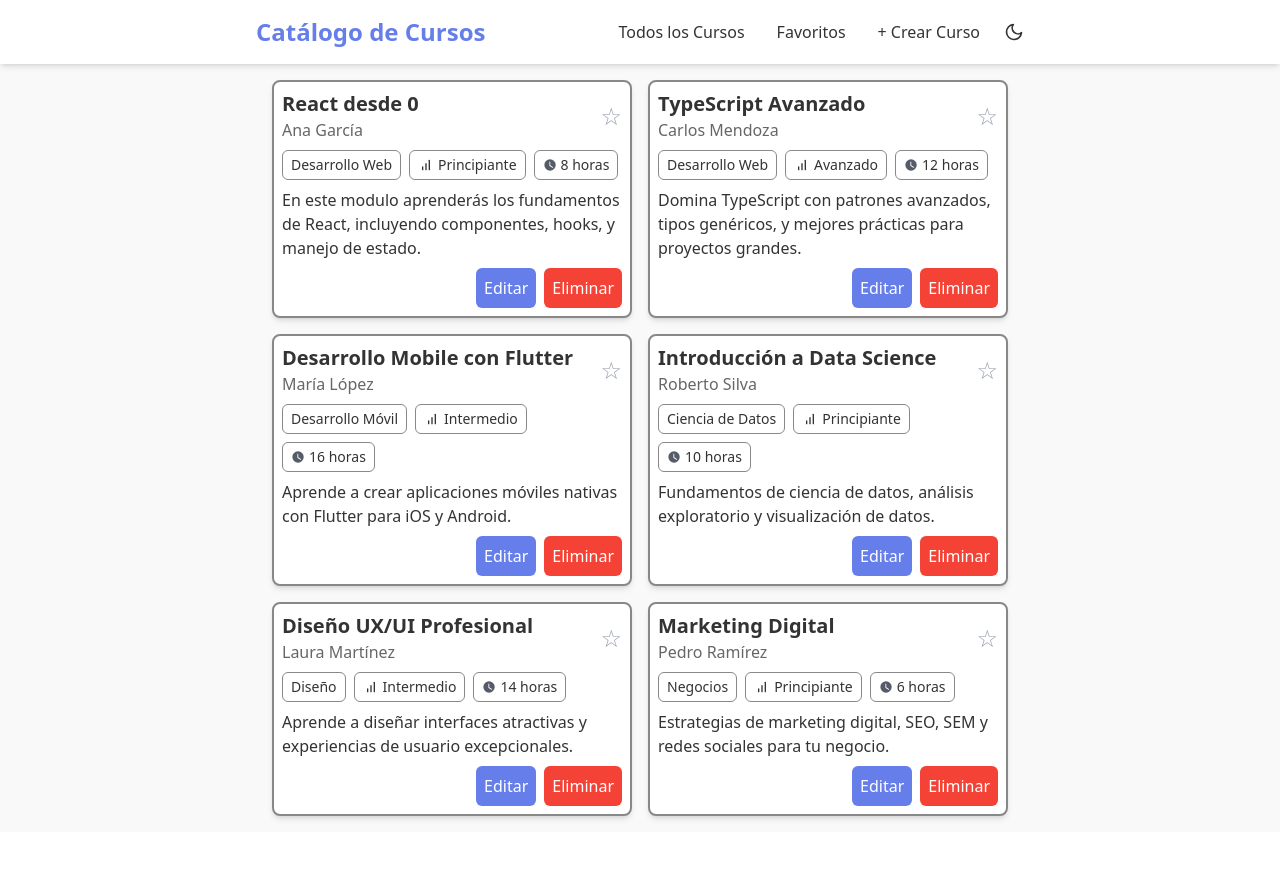
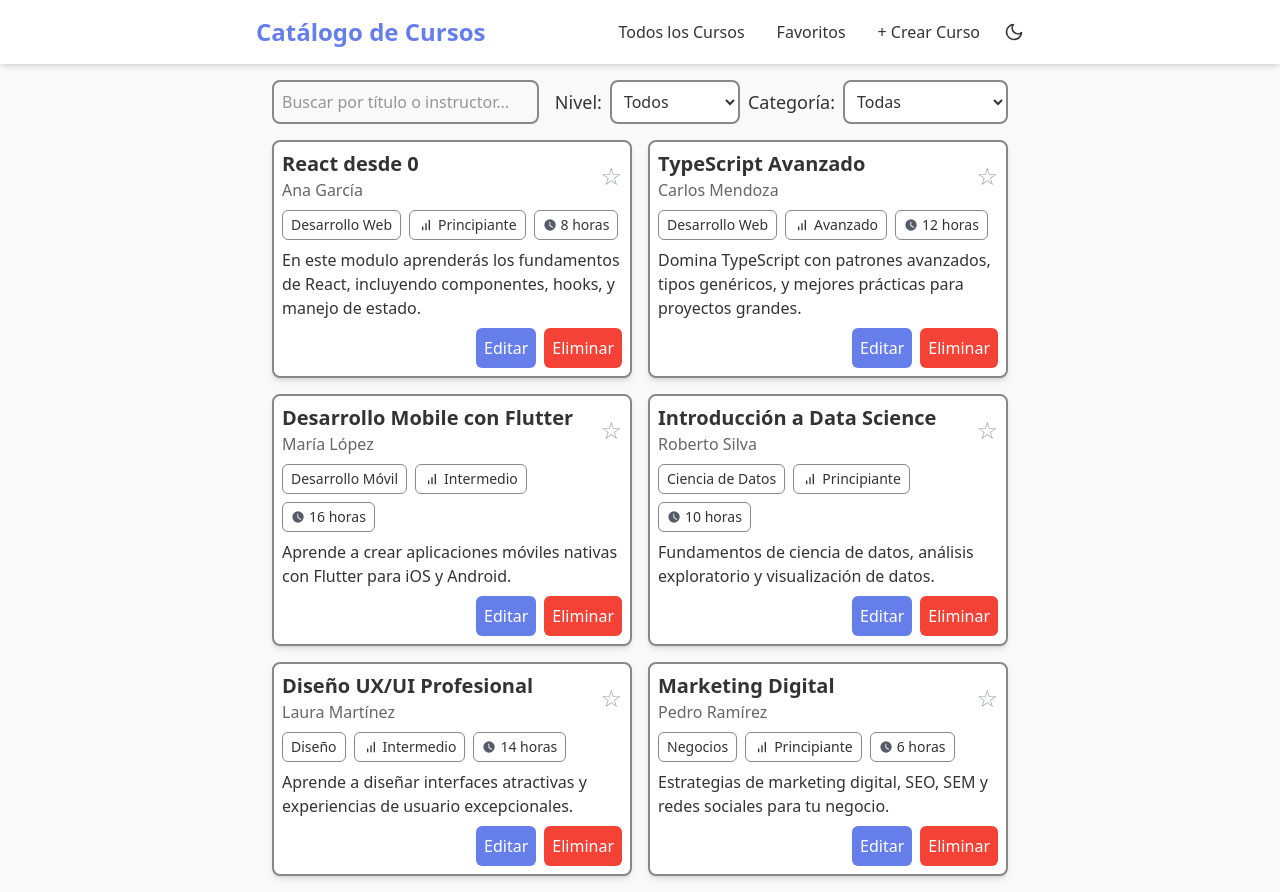
Before and after one commit to LangelXoBl/course-catalog, a React (Vite) app: page / in a window 1280 px wide. Before the commit the page ends 832 px from the top, so only its background shows below. Built offline with nearby package versions, Linux system fonts and the light colour scheme.

Commit message:
add filter and search functionality to courses

```diff
--- /dev/null
+++ b/src/components/FilterBar.tsx
@@ -0,0 +1,45 @@
+import { useCourses } from '../hooks/useCourses';
+import type { CourseLevel, CourseCategory } from '../types/Course';
+
+export const FilterBar = () => {
+  const { filterLevel, filterCategory, setFilterLevel, setFilterCategory } = useCourses();
+
+  return (
+    <div className="flex gap-2 items-center text-content">
+      <div className="flex gap-2 items-center">
+        <label className="text-lg" htmlFor="level-filter">
+          Nivel:
+        </label>
+        <select
+          id="level-filter"
+          value={filterLevel}
+          onChange={(e) => setFilterLevel(e.target.value as CourseLevel | 'all')}
+          className="p-2 border-2 border-tertiary rounded-lg bg-surface"
+        >
+          <option value="all">Todos</option>
+          <option value="beginner">Principiante</option>
+          <option value="intermediate">Intermedio</option>
+          <option value="advanced">Avanzado</option>
+        </select>
+      </div>
+      <div className="flex gap-2 items-center">
+        <label className="text-lg" htmlFor="category-filter">
+          Categoría:
+        </label>
+        <select
+          id="category-filter"
+          value={filterCategory}
+          onChange={(e) => setFilterCategory(e.target.value as CourseCategory | 'all')}
+          className="p-2 border-2 border-tertiary rounded-lg bg-surface"
+        >
+          <option value="all">Todas</option>
+          <option value="web_development">Desarrollo Web</option>
+          <option value="mobile_development">Desarrollo Móvil</option>
+          <option value="data_science">Ciencia de Datos</option>
+          <option value="design">Diseño</option>
+          <option value="business">Negocios</option>
+        </select>
+      </div>
+    </div>
+  );
+};
--- /dev/null
+++ b/src/components/SearchBar.tsx
@@ -0,0 +1,17 @@
+import { useCourses } from '../hooks/useCourses';
+
+export const SearchBar = () => {
+  const { searchTerm, setSearchTerm } = useCourses();
+
+  return (
+    <div className="w-full">
+      <input
+        type="text"
+        placeholder="Buscar por título o instructor..."
+        value={searchTerm}
+        onChange={(e) => setSearchTerm(e.target.value)}
+        className="w-full p-2 text-content border-2 rounded-lg border-tertiary"
+      />
+    </div>
+  );
+};
--- a/src/context/courses/Provider.tsx
+++ b/src/context/courses/Provider.tsx
@@ -78,10 +78,13 @@ export const CoursesProvider = ({ children }: Props) => {
 
   const getFilteredCourses = () => {
     return courses.filter((course) => {
-      const validCategory = filterCategory === 'all' ? true : filterCategory === course.category;
-      const validLevel = filterLevel === 'all' ? true : filterLevel === course.level;
+      const matchesSearchTerm =
+        course.title.toLowerCase().includes(searchTerm.toLowerCase()) ||
+        course.instructor.toLowerCase().includes(searchTerm.toLowerCase());
+      const matchesCategory = filterCategory === 'all' || filterCategory === course.category;
+      const matchesLevel = filterLevel === 'all' || filterLevel === course.level;
 
-      return validCategory && validLevel;
+      return matchesSearchTerm && matchesCategory && matchesLevel;
     });
   };
 
--- a/src/pages/Home.tsx
+++ b/src/pages/Home.tsx
@@ -1,14 +1,22 @@
 import { CourseCard } from '../components/CourseCard';
+import { FilterBar } from '../components/FilterBar';
+import { SearchBar } from '../components/SearchBar';
 import { useCourses } from '../hooks/useCourses';
 
 export const Home = () => {
   const { getFilteredCourses } = useCourses();
   const courses = getFilteredCourses();
   return (
-    <div className="grid grid-cols-2 gap-4">
-      {courses.map((course) => {
-        return <CourseCard key={course.id} Course={course} />;
-      })}
+    <div className="flex flex-col gap-4">
+      <div className="flex justify-between items-center gap-4">
+        <SearchBar />
+        <FilterBar />
+      </div>
+      <div className="grid grid-cols-2 gap-4">
+        {courses.map((course) => {
+          return <CourseCard key={course.id} Course={course} />;
+        })}
+      </div>
     </div>
   );
 };
```
